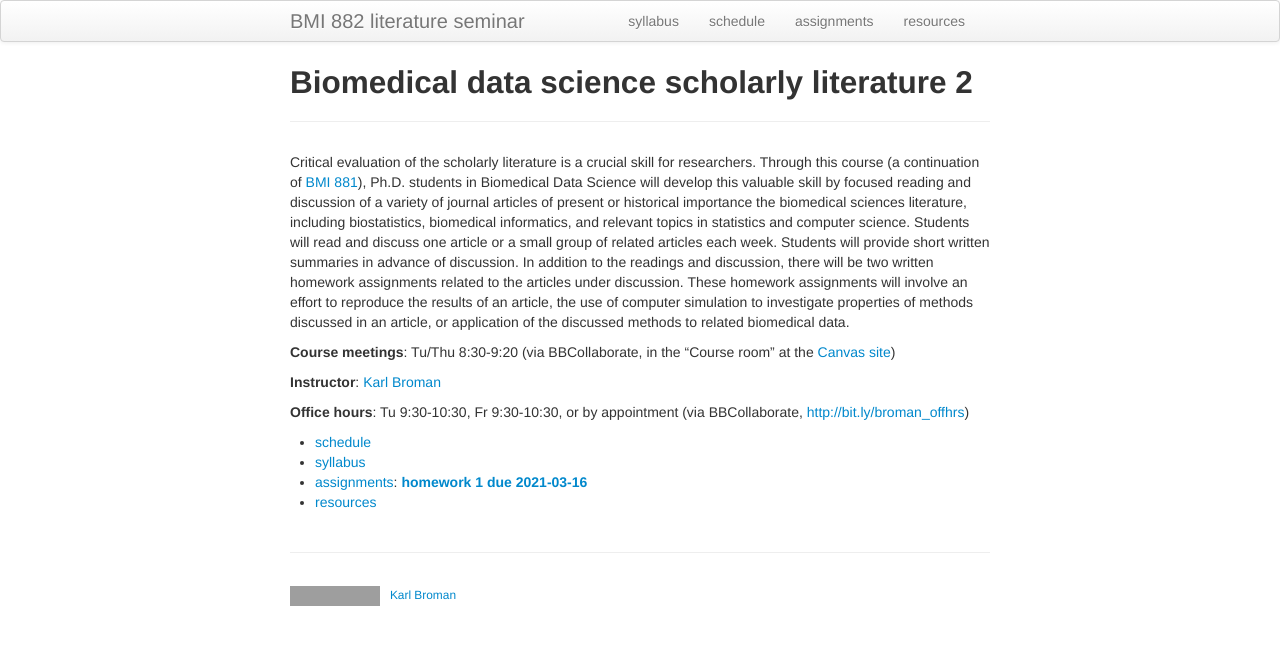
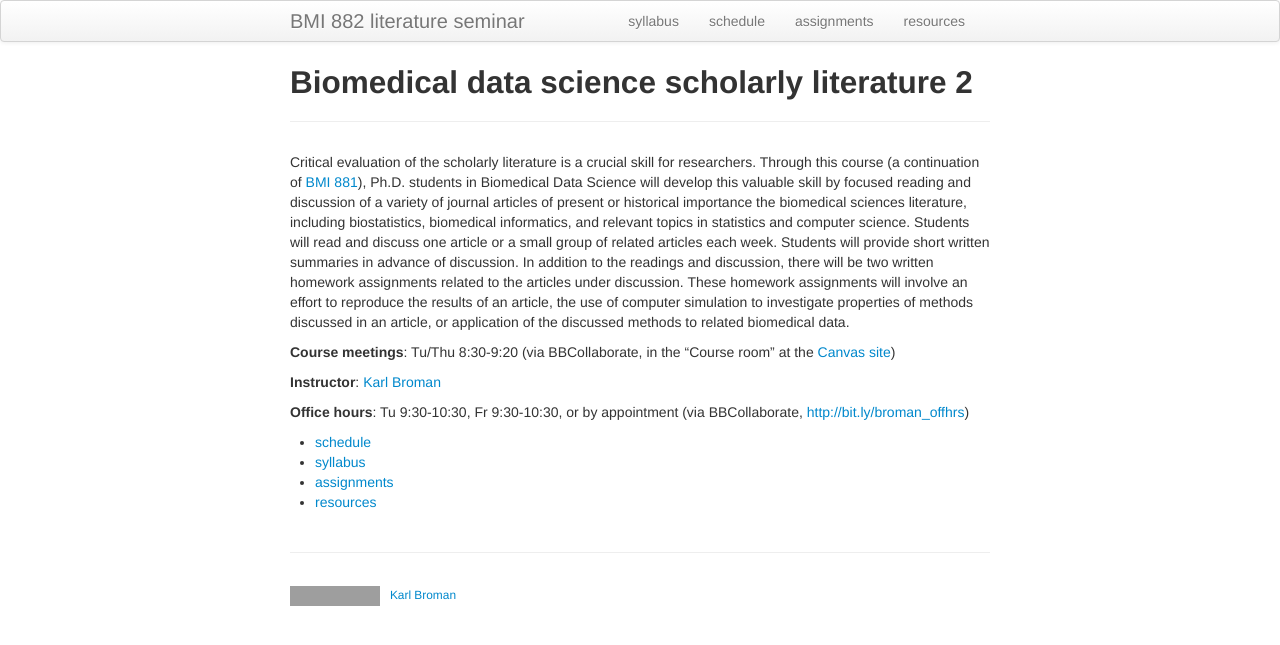
Before and after one commit to kbroman/BMI882_spring2023, a Jekyll site: the page built from index.md, in a window 1280 px wide. Shown: the top 645 px of the page. Built offline with Jekyll 4.4.1, drawn with Linux system fonts in a browser that asks for light colours; grey boxes are pictures that could not be loaded.

Commit message:
remove homework 1 from front page

```diff
--- a/index.md
+++ b/index.md
@@ -31,5 +31,5 @@ biomedical data.
 
 - [schedule](schedule.html)
 - [syllabus](syllabus.html)
-- [assignments](assignments.html): [**homework 1 due 2021-03-16**](hw1.html)
+- [assignments](assignments.html)
 - [resources](resources.html)
```
